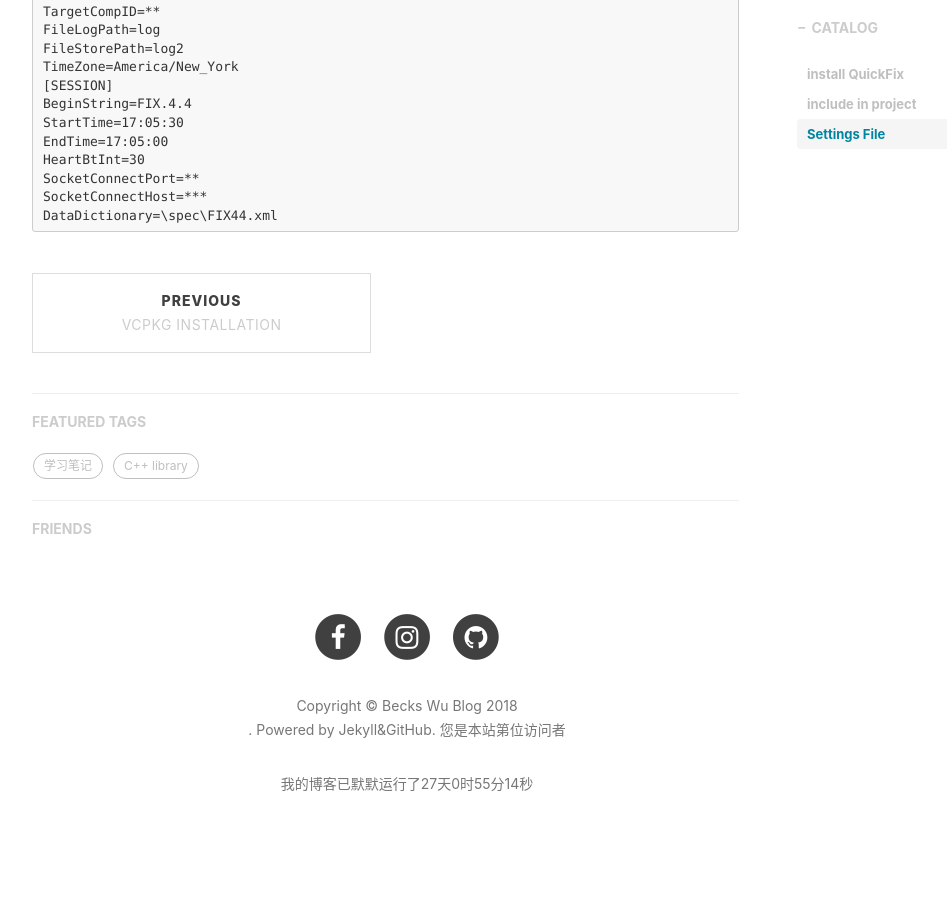
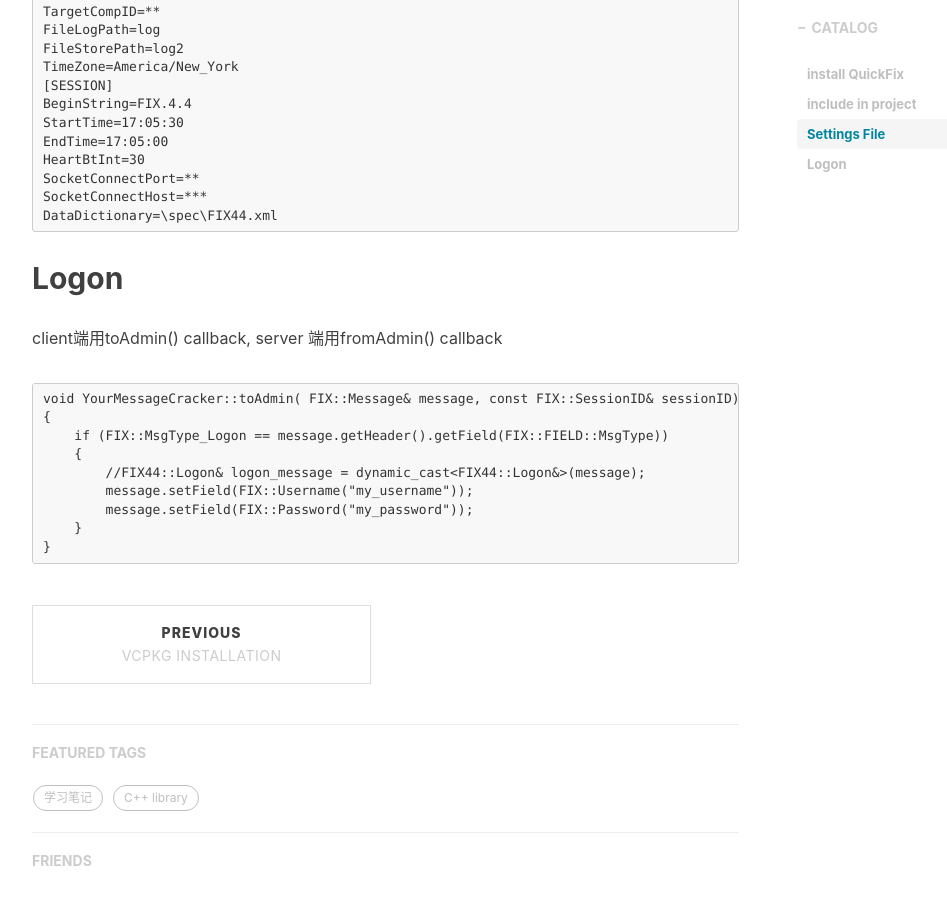
Before and after one commit to beckswu/beckswu.github.io, a Jekyll site: the page built from _posts/2017-10-03-QuickFIX-C++.markdown, in a window 1280 px wide and 900 px high, scrolled down 1874 px. Shown: the whole window, without its empty margins (233-1180 px from the left). Built offline with Jekyll 4.4.1, drawn with Linux system fonts in a browser that asks for light colours; nearby versions of some CDN libraries; comment, search, counter and statistics services are not loaded.

Commit message:
Update 2017-10-03-QuickFIX-C++.markdown

````diff
--- a/_posts/2017-10-03-QuickFIX-C++.markdown
+++ b/_posts/2017-10-03-QuickFIX-C++.markdown
@@ -50,3 +50,18 @@ SocketConnectPort=**
 SocketConnectHost=***
 DataDictionary=\spec\FIX44.xml
 ```
+
+## Logon
+
+client端用toAdmin()  callback, server 端用fromAdmin() callback
+```C++
+void YourMessageCracker::toAdmin( FIX::Message& message, const FIX::SessionID& sessionID)
+{
+    if (FIX::MsgType_Logon == message.getHeader().getField(FIX::FIELD::MsgType))
+    {
+        //FIX44::Logon& logon_message = dynamic_cast<FIX44::Logon&>(message);
+        message.setField(FIX::Username("my_username"));
+        message.setField(FIX::Password("my_password"));
+    }
+}
+```
````
